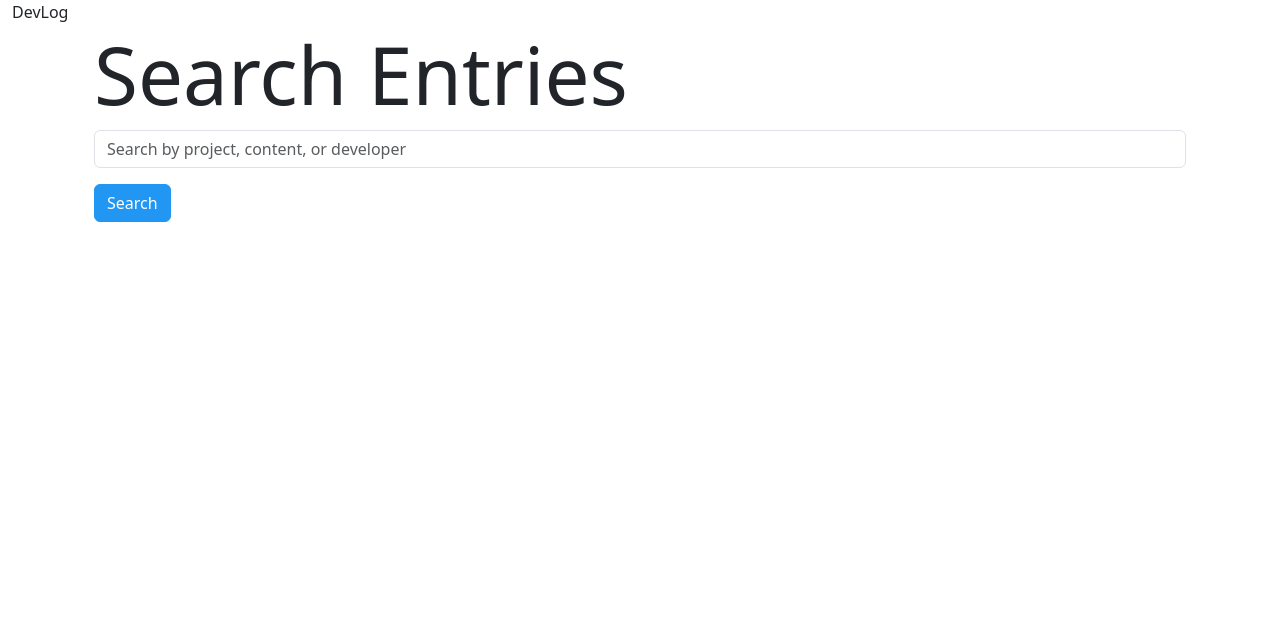
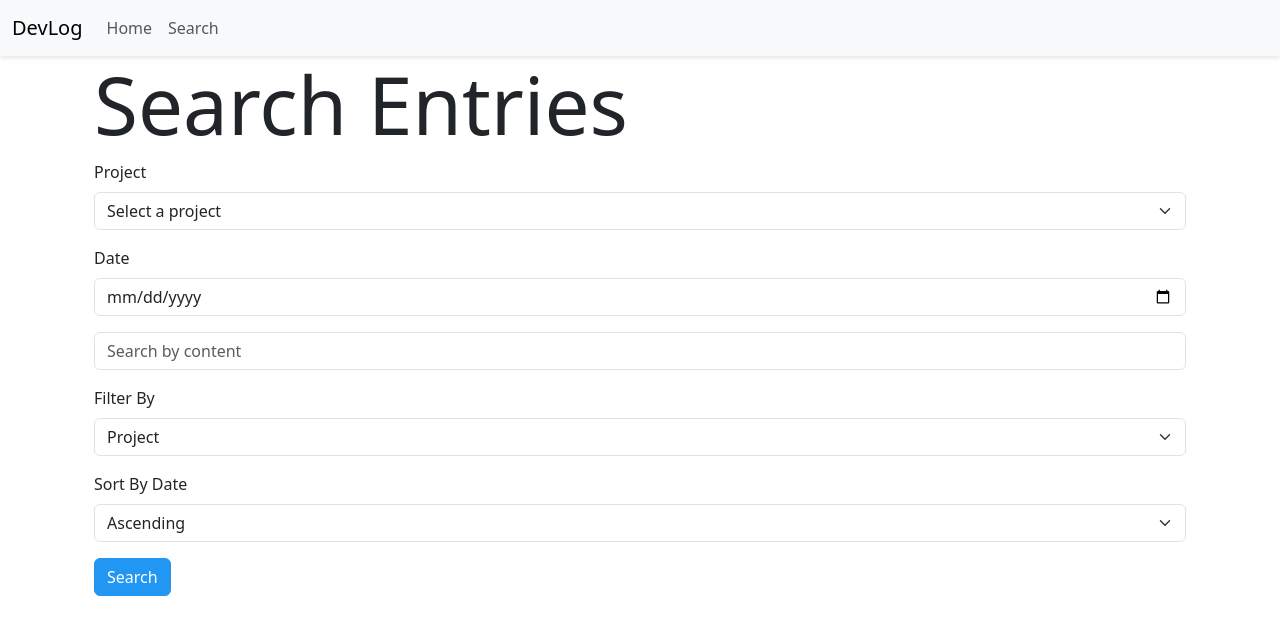
Before and after one commit to TempeHS/2025SE_Elliott.P_HSC, a Flask app: page /search in a window 1280 px wide. Shown: the top 635 px of the page. Run offline with Flask 3, Linux system fonts and the light colour scheme; the visitor is signed in with stand-in values (Sample User, id 1); data that the repository does not hold is empty; some libraries are stand-ins or nearby versions.

Commit message:
added full jones requirements, pass req, search sort and filter, but all the pages look like shit, maybe its time to bootstrap it

```diff
--- a/api/entries.py
+++ b/api/entries.py
@@ -61,16 +61,34 @@ def create_project():
 
 @entries_bp.route('/api/entries/search', methods=['GET'])
 def search_entries():
-    query = request.args.get('query')
-    logger.debug('search entries query: %s', query)
-    if not query:
-        return jsonify({'error': 'Query parameter is required'}), 400
+    project = request.args.get('project')
+    date = request.args.get('date')
+    content = request.args.get('content')
+    filter_by = request.args.get('filter')
+    sort_order = request.args.get('sort', 'asc')
 
-    entries = LogEntry.query.filter(
-        (LogEntry.project.contains(query)) |
-        (LogEntry.content.contains(query)) |
-        (LogEntry.developer.has(email=query))
-    ).all()
+    logger.debug('search entries query: project=%s, date=%s, content=%s, filter=%s, sort=%s', project, date, content, filter_by, sort_order)
+
+    query = LogEntry.query
+
+    if project:
+        query = query.filter(LogEntry.project == project)
+    if date:
+        query = query.filter(db.func.date(LogEntry.timestamp) == date)
+    if content:
+        query = query.filter(LogEntry.content.contains(content))
+
+    if filter_by == 'project':
+        query = query.order_by(LogEntry.project)
+    elif filter_by == 'content':
+        query = query.order_by(LogEntry.content)
+
+    if sort_order == 'asc':
+        query = query.order_by(LogEntry.timestamp.asc())
+    else:
+        query = query.order_by(LogEntry.timestamp.desc())
+
+    entries = query.all()
 
     results = [{
         'id': entry.id,
@@ -99,3 +117,5 @@ def delete_entry(entry_id):
     db.session.commit()
     logger.debug('entry deleted: %s', entry)
     return jsonify({'message': 'Entry deleted'})
+#does the method names
+#also handles input snaitization and validation forwarding to the data_management.py file
--- a/logger_config.py
+++ b/logger_config.py
@@ -4,3 +4,5 @@ import logging
 logging.basicConfig(level=logging.DEBUG, filename='security_log.log', filemode='a',
                     format='%(asctime)s - %(levelname)s - %(message)s')
 logger = logging.getLogger(__name__)
+
+#this gives a logging blueprint for every file in the project
--- a/main.py
+++ b/main.py
@@ -48,3 +48,5 @@ if __name__ == '__main__':
     with app.app_context():
         db.create_all()
     app.run(debug=True)
+
+#the render pipeline and redirectionfile
--- a/models/__init__.py
+++ b/models/__init__.py
@@ -15,3 +15,5 @@ class LogEntry(db.Model):
     content = db.Column(db.Text, nullable=False)
     timestamp = db.Column(db.DateTime, default=datetime.utcnow)
     developer_id = db.Column(db.Integer, db.ForeignKey('user.id'))
+
+#sets up the database and database entry stuff, with limitations on entry length and required fields
--- a/static/js/app.js
+++ b/static/js/app.js
@@ -39,3 +39,5 @@ document.addEventListener("DOMContentLoaded", async function () {
     logEntry.setupSearchUI();
   });
 });
+
+// this basically checks if the service worker is supported by the browser
--- a/static/js/auth.js
+++ b/static/js/auth.js
@@ -129,3 +129,5 @@ export class Auth {
         }
     }
 }
+
+// this basically just sets up the UI for the auth section and binds the events for the login and signup forms.
--- a/static/js/logEntry.js
+++ b/static/js/logEntry.js
@@ -132,3 +132,5 @@ export class LogEntry {
         `).join('');
     }
 }
+
+// this basically handles the log entry functionality from the frontend to the backend python
--- a/templates/index.html
+++ b/templates/index.html
@@ -3,6 +3,7 @@
 {% block title %}Developer Log{% endblock %}
 
 {% block nav %}
+<nav class="navbar navbar-expand-lg navbar-light bg-light">
     <div class="container-fluid">
         <a class="navbar-brand" href="#">DevLog</a>
         <button class="navbar-toggler" type="button" data-bs-toggle="collapse" data-bs-target="#navbarNav">
@@ -21,6 +22,7 @@
             </div>
         </div>
     </div>
+</nav>
 {% endblock %}
 
 {% block content %}
@@ -54,6 +56,9 @@
                 <button type="submit" class="btn btn-primary">Create Project</button>
             </form>
         </div>
+    </div>
+    <div class="mt-4">
+        <a href="/search" class="btn btn-secondary btn-lg btn-block">Search Entries</a>
     </div>
 </div>
 <script>
--- a/templates/login.html
+++ b/templates/login.html
@@ -15,6 +15,7 @@
             <input type="hidden" name="csrf_token" value="{{ csrf_token() }}">
             <button type="submit" class="btn btn-primary">Login</button>
         </form>
+        <div id="loginError" class="alert alert-danger mt-3" style="display: none;"></div>
         <p>Don't have an account? <a href="/signup">Sign up here</a></p>
     </div>
 </div>
@@ -41,7 +42,10 @@ document.getElementById('loginForm').addEventListener('submit', async (e) => {
             console.log('login successful:', result.message);
             window.location.href = result.redirect;
         } else {
-            console.error('login failed:', result.error);
+            const errorBox = document.getElementById('loginError');
+            errorBox.style.display = 'block';
+            errorBox.textContent = result.errors ? result.errors.join(', ') : result.error;
+            console.error('login failed:', result.errors || result.error);
         }
     } catch (error) {
         console.error('login error:', error);
--- a/templates/search.html
+++ b/templates/search.html
@@ -3,6 +3,7 @@
 {% block title %}Search Entries{% endblock %}
 
 {% block nav %}
+<nav class="navbar navbar-expand-lg navbar-light bg-light">
     <div class="container-fluid">
         <a class="navbar-brand" href="#">DevLog</a>
         <button class="navbar-toggler" type="button" data-bs-toggle="collapse" data-bs-target="#navbarNav">
@@ -21,6 +22,7 @@
             </div>
         </div>
     </div>
+</nav>
 {% endblock %}
 
 {% block content %}
@@ -31,7 +33,31 @@
     <div class="row">
         <form id="searchForm">
             <div class="mb-3">
-                <input type="text" class="form-control" placeholder="Search by project, content, or developer" required>
+                <label for="projectSelect" class="form-label">Project</label>
+                <select class="form-select" id="projectSelect">
+                    <option value="" disabled selected>Select a project</option>
+                </select>
+            </div>
+            <div class="mb-3">
+                <label for="dateSelect" class="form-label">Date</label>
+                <input type="date" class="form-control" id="dateSelect">
+            </div>
+            <div class="mb-3">
+                <input type="text" class="form-control" placeholder="Search by content" id="contentSearch">
+            </div>
+            <div class="mb-3">
+                <label for="filterSelect" class="form-label">Filter By</label>
+                <select class="form-select" id="filterSelect">
+                    <option value="project">Project</option>
+                    <option value="content">Content</option>
+                </select>
+            </div>
+            <div class="mb-3">
+                <label for="sortSelect" class="form-label">Sort By Date</label>
+                <select class="form-select" id="sortSelect">
+                    <option value="asc">Ascending</option>
+                    <option value="desc">Descending</option>
+                </select>
             </div>
             <input type="hidden" name="csrf_token" value="{{ csrf_token() }}">
             <button type="submit" class="btn btn-primary">Search</button>
@@ -40,13 +66,35 @@
     <div class="row mt-4" id="searchResults"></div>
 </div>
 <script>
+document.addEventListener('DOMContentLoaded', async function () {
+    const projectSelect = document.getElementById('projectSelect');
+    const response = await fetch('/api/projects');
+    const projects = await response.json();
+    projects.forEach(project => {
+        const option = document.createElement('option');
+        option.value = project;
+        option.textContent = project;
+        projectSelect.appendChild(option);
+    });
+
     document.getElementById('searchForm').addEventListener('submit', async (e) => {
         e.preventDefault();
         const csrfToken = e.target.querySelector('input[name="csrf_token"]').value;
-    const query = e.target.querySelector('input[type="text"]').value;
+        const project = e.target.querySelector('#projectSelect').value;
+        const date = e.target.querySelector('#dateSelect').value;
+        const content = e.target.querySelector('#contentSearch').value;
+        const filter = e.target.querySelector('#filterSelect').value;
+        const sort = e.target.querySelector('#sortSelect').value;
+        const query = new URLSearchParams({
+            project,
+            date,
+            content,
+            filter,
+            sort
+        }).toString();
         console.log('search query:', query);
         try {
-        const response = await fetch(`/api/entries/search?query=${query}`, {
+            const response = await fetch(`/api/entries/search?${query}`, {
                 method: 'GET',
                 headers: {
                     'X-CSRFToken': csrfToken
@@ -75,5 +123,6 @@ document.getElementById('searchForm').addEventListener('submit', async (e) => {
             console.error('search error:', error);
         }
     });
+});
 </script>
 {% endblock %}
--- a/userManagement.py
+++ b/userManagement.py
@@ -9,3 +9,5 @@ def getUsers():
     cur.execute("SELECT * FROM id7-tusers")
     con.close()
     return cur
+
+#im not using this file technically
```
Also changed, not shown: api/auth.py (+9 -6 lines), api/data_management.py (+18 -6 lines), templates/signup.html (+8 -1 lines). Lines whose indentation alone changed are shown as unchanged.
